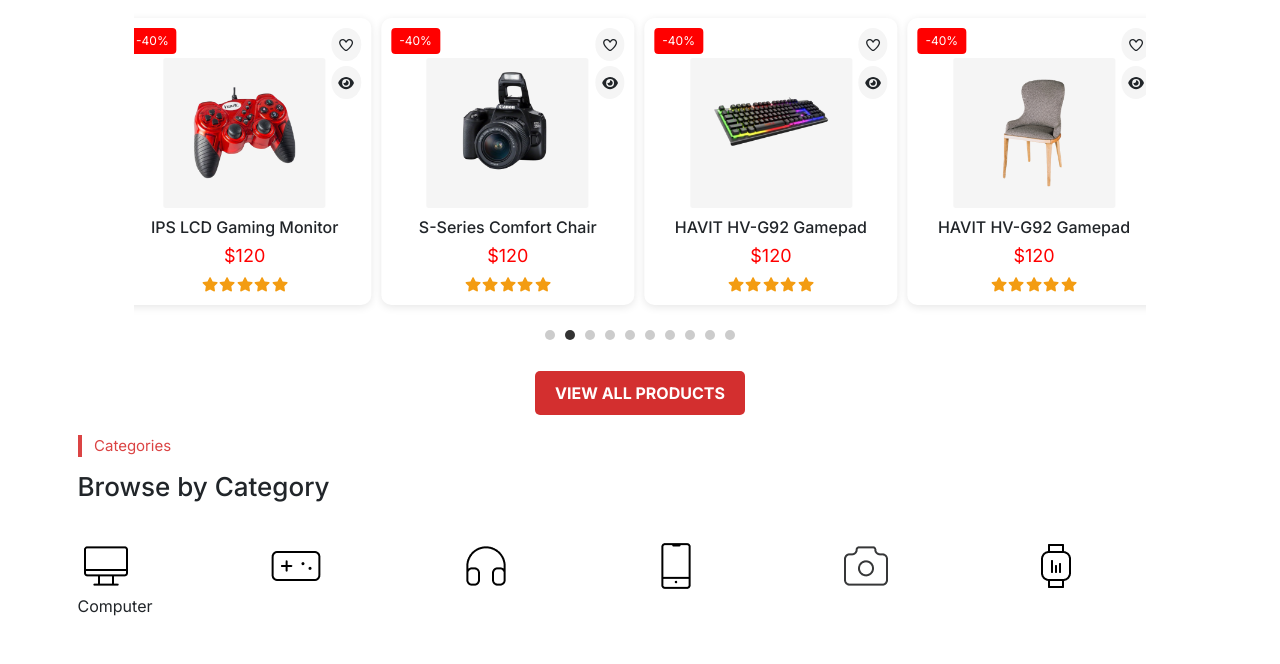
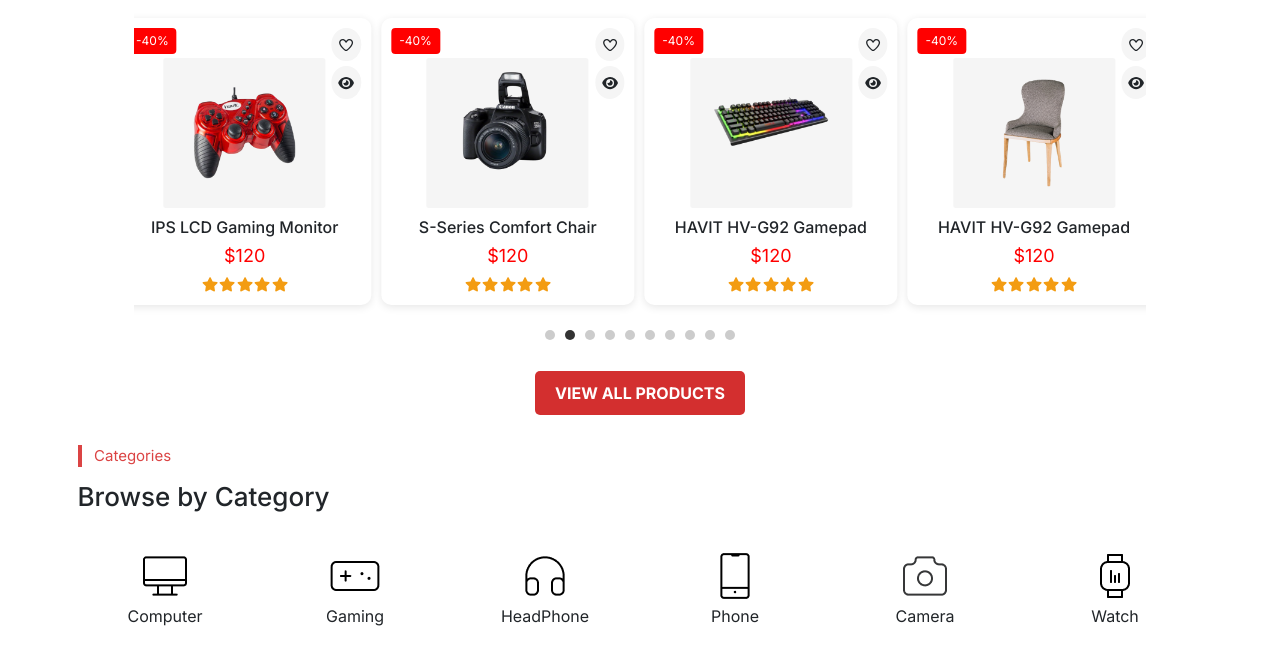
Before and after one commit to MahmoudFawzyHelmy/ecommerce-js, a plain HTML site: page index.html in a window 1280 px wide. Shown: the part 597-1261 px from the top of the page. Before the commit the page ends 1225 px from the top, so only its background shows below. Drawn offline with Linux system fonts and the light colour scheme.

Commit message:
item category

```diff
--- a/index.html
+++ b/index.html
@@ -88,14 +88,14 @@
     </section>
 
     <section>
-      <div class="container">
+      <div class="container my-5">
         <div class="section_category">
           <p class="section_category_p">Categories</p>
         </div>
         <div class="section_header d-flex align-items-end mb-5">
           <h3 class="section_title">Browse by Category</h3>
         </div>
-        <div class="row">
+        <div class="row text-center">
           <div class="col-sm-12 col-md-6 col-lg-2">
             <div class="item">
               <img src="image/icons/computer.png" alt="" />
@@ -105,26 +105,31 @@
           <div class="col-sm-12 col-md-6 col-lg-2">
             <div class="item">
               <img src="image/icons/gaming.png" alt="" />
+              <p>Gaming</p>
             </div>
           </div>
           <div class="col-sm-12 col-md-6 col-lg-2">
             <div class="item">
               <img src="image/icons/headphone.png" alt="" />
+              <p>HeadPhone</p>
             </div>
           </div>
           <div class="col-sm-12 col-md-6 col-lg-2">
             <div class="item">
               <img src="image/icons/phone.png" alt="" />
+              <p>Phone</p>
             </div>
           </div>
           <div class="col-sm-12 col-md-6 col-lg-2">
             <div class="item">
               <img src="image/icons/camera.png" alt="" />
+              <p>Camera</p>
             </div>
           </div>
           <div class="col-sm-12 col-md-6 col-lg-2">
             <div class="item">
               <img src="image/icons/watch.png" alt="" />
+              <p>Watch</p>
             </div>
           </div>
         </div>
```
